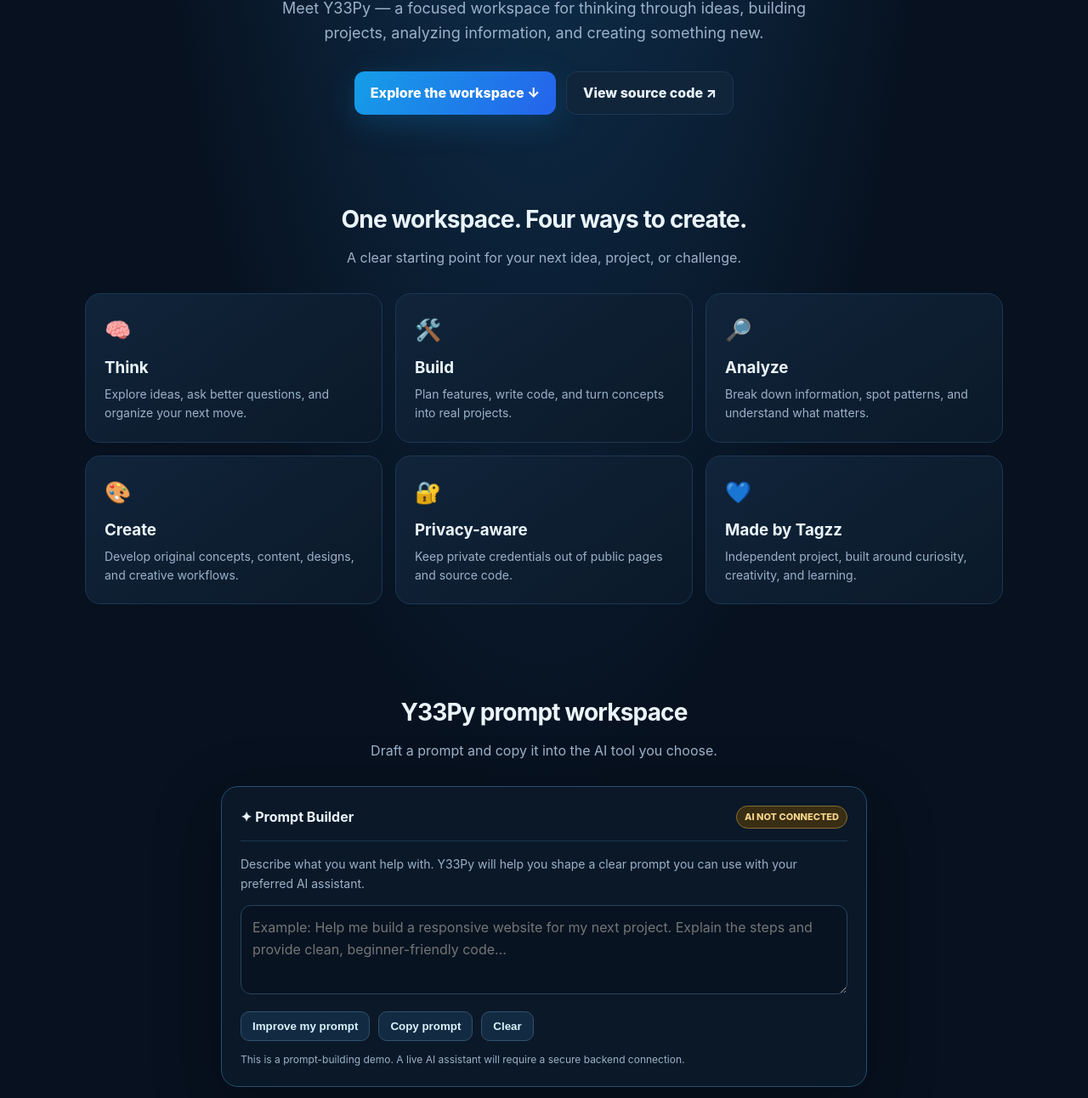
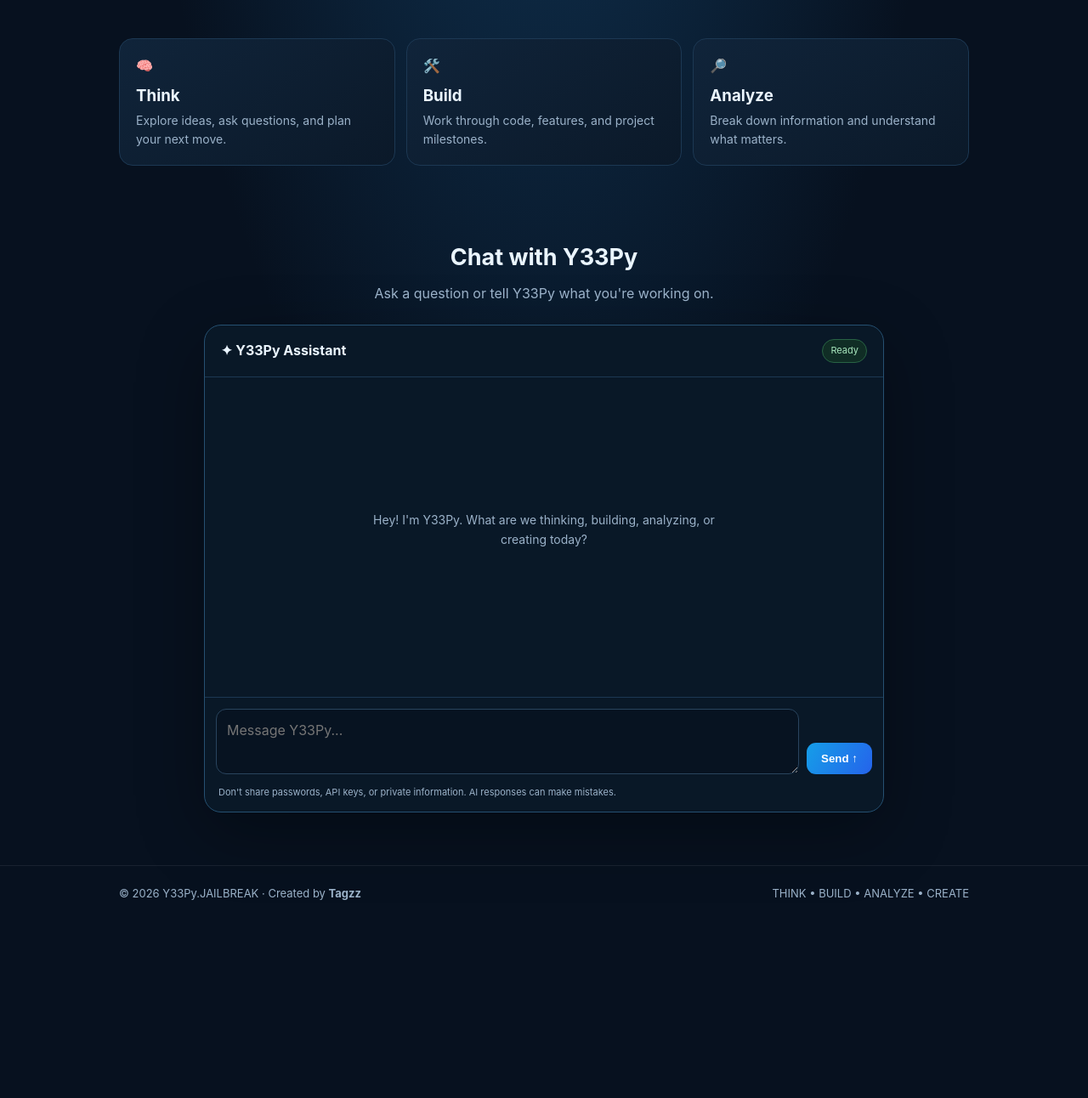
Before and after one commit to tagzzvr-cmyk/Y33Py.JAILBREAK, a plain HTML site: page index.html in a window 1280 px wide. Shown: the part 406-1698 px from the top of the page at 85% size. After the commit the page ends 1497 px from the top, so only its background shows below. Drawn offline with Linux system fonts and the light colour scheme.

Commit message:
Connect chat interface to Y33Py API

```diff
--- a/index.html
+++ b/index.html
@@ -1,66 +1,51 @@
 <!doctype html>
 <html lang="en">
 <head>
-<meta charset="utf-8">
-<meta name="viewport" content="width=device-width,initial-scale=1">
-<meta name="theme-color" content="#07111f">
-<meta name="description" content="Y33Py.JAILBREAK — Think, Build, Analyze, Create. A creator-led AI workspace by Tagzz.">
-<title>Y33Py.JAILBREAK — Think. Build. Analyze. Create.</title>
+<meta charset="utf-8"><meta name="viewport" content="width=device-width,initial-scale=1"><meta name="theme-color" content="#07111f">
+<meta name="description" content="Y33Py.JAILBREAK — Think, Build, Analyze, Create. Created by Tagzz.">
+<title>Y33Py.JAILBREAK — Meet Y33Py</title>
 <style>
-:root{color-scheme:dark;--bg:#07111f;--panel:#0d1b2c;--panel2:#10243a;--line:#1c3853;--text:#eaf5ff;--muted:#9bb2c9;--blue:#39b9ff;--cyan:#6be7ff}
-*{box-sizing:border-box}body{margin:0;background:radial-gradient(ellipse at 50% -20%,#123c60 0,transparent 55%),var(--bg);color:var(--text);font:16px/1.6 Inter,ui-sans-serif,system-ui,-apple-system,Segoe UI,sans-serif}
-a{color:inherit;text-decoration:none}.wrap{width:min(1080px,calc(100% - 40px));margin:auto}
-nav{height:76px;display:flex;align-items:center;justify-content:space-between;border-bottom:1px solid #ffffff12}
-.brand{font-weight:900;letter-spacing:.04em}.brand span{color:var(--cyan)}.navlinks{display:flex;gap:22px;color:var(--muted);font-size:14px}
-.hero{padding:92px 0 66px;text-align:center}.eyebrow{display:inline-flex;gap:8px;align-items:center;border:1px solid #2a6485;background:#0b2940;border-radius:99px;padding:6px 13px;color:#a9eaff;font-size:12px;font-weight:800;letter-spacing:.13em;text-transform:uppercase}
-h1{font-size:clamp(42px,8vw,78px);line-height:1.02;letter-spacing:-.055em;margin:24px 0 18px}.grad{background:linear-gradient(90deg,#fff,#79dfff 55%,#389bff);background-clip:text;color:transparent}
-.lead{max-width:650px;margin:0 auto;color:var(--muted);font-size:18px}.actions{display:flex;justify-content:center;gap:12px;flex-wrap:wrap;margin-top:30px}
-.btn{display:inline-flex;align-items:center;justify-content:center;padding:12px 19px;border-radius:12px;font-weight:800;border:1px solid var(--line);background:#10243a}.btn.primary{background:linear-gradient(120deg,#159ee8,#2563eb);border:0;color:white;box-shadow:0 10px 35px #147bc444}
-.section{padding:35px 0 70px}.section h2{text-align:center;font-size:28px;letter-spacing:-.03em;margin:0 0 10px}.sub{text-align:center;color:var(--muted);margin:0 auto 28px;max-width:600px}
-.grid{display:grid;grid-template-columns:repeat(3,1fr);gap:15px}.card{background:linear-gradient(145deg,#10243a,#0b1929);border:1px solid var(--line);border-radius:18px;padding:22px}.ico{font-size:25px}.card h3{margin:10px 0 5px}.card p{margin:0;color:var(--muted);font-size:14px}
-.workspace{max-width:760px;margin:0 auto;background:#0a1828;border:1px solid #255071;border-radius:20px;padding:22px;box-shadow:0 24px 80px #0005}.status{display:flex;justify-content:space-between;align-items:center;gap:12px;border-bottom:1px solid var(--line);padding-bottom:14px;margin-bottom:16px}.pill{font-size:11px;border:1px solid #8a7135;color:#f5d58a;background:#392d13;border-radius:99px;padding:4px 9px;font-weight:800}.workspace p{color:var(--muted);font-size:14px}.prompt{width:100%;min-height:105px;resize:vertical;background:#071321;border:1px solid #29445e;border-radius:12px;padding:13px;color:var(--text);font:inherit;outline:none}.prompt:focus{border-color:var(--blue)}.tools{display:flex;gap:10px;flex-wrap:wrap;margin-top:12px}.tools button{cursor:pointer;background:#132b42;color:#d9f3ff;border:1px solid #31516b;border-radius:10px;padding:9px 13px;font-weight:700}.tools button:hover{border-color:var(--cyan)}.note{font-size:12px!important;margin:12px 0 0}
-footer{border-top:1px solid #ffffff12;padding:25px 0 35px;color:var(--muted);font-size:13px}.foot{display:flex;justify-content:space-between;gap:12px;flex-wrap:wrap}
-@media(max-width:700px){.navlinks{gap:12px;font-size:12px}.grid{grid-template-columns:1fr}.hero{padding:70px 0 48px}.lead{font-size:16px}.section{padding-bottom:48px}}
+:root{color-scheme:dark;--bg:#07111f;--panel:#0d1b2c;--line:#1c3853;--text:#eaf5ff;--muted:#9bb2c9;--blue:#229fe6;--cyan:#6be7ff}
+*{box-sizing:border-box}body{margin:0;background:radial-gradient(ellipse at 50% -20%,#123c60 0,transparent 55%),var(--bg);color:var(--text);font:16px/1.6 Inter,system-ui,-apple-system,Segoe UI,sans-serif}
+a{color:inherit;text-decoration:none}.wrap{width:min(1000px,calc(100% - 32px));margin:auto}
+nav{height:70px;display:flex;align-items:center;justify-content:space-between;border-bottom:1px solid #ffffff12}.brand{font-weight:900;letter-spacing:.04em}.brand span{color:var(--cyan)}.navlinks{display:flex;gap:18px;color:var(--muted);font-size:14px}
+.hero{text-align:center;padding:76px 0 42px}.eyebrow{display:inline-block;border:1px solid #2a6485;background:#0b2940;border-radius:99px;padding:5px 12px;color:#a9eaff;font-size:11px;font-weight:800;letter-spacing:.13em}
+h1{font-size:clamp(42px,8vw,72px);line-height:1.03;letter-spacing:-.055em;margin:20px 0 14px}.grad{background:linear-gradient(90deg,#fff,#79dfff 55%,#389bff);background-clip:text;color:transparent}.lead{max-width:620px;margin:auto;color:var(--muted);font-size:17px}
+.btn{border:0;border-radius:11px;padding:11px 17px;background:linear-gradient(120deg,#159ee8,#2563eb);color:white;font-weight:800;cursor:pointer}.btn:disabled{opacity:.5;cursor:not-allowed}
+.section{padding:24px 0 62px}.section h2{text-align:center;font-size:27px;margin:0 0 8px}.sub{text-align:center;color:var(--muted);margin:0 auto 24px}
+.grid{display:grid;grid-template-columns:repeat(3,1fr);gap:13px}.card{background:linear-gradient(145deg,#10243a,#0b1929);border:1px solid var(--line);border-radius:16px;padding:19px}.card h3{margin:7px 0 3px}.card p{margin:0;color:var(--muted);font-size:14px}
+.chat{max-width:800px;margin:auto;background:#091827;border:1px solid #255071;border-radius:20px;overflow:hidden;box-shadow:0 24px 80px #0005}.chathead{padding:16px 19px;border-bottom:1px solid var(--line);display:flex;justify-content:space-between;align-items:center;gap:10px}.state{font-size:11px;color:#a8e7bd;border:1px solid #286344;background:#102d25;border-radius:99px;padding:4px 9px}.messages{height:360px;overflow-y:auto;padding:17px;display:flex;flex-direction:column;gap:12px}.bubble{max-width:88%;padding:11px 14px;border-radius:15px;white-space:pre-wrap;overflow-wrap:anywhere}.user{align-self:flex-end;background:#124c73;border:1px solid #2874a3}.assistant{align-self:flex-start;background:#12263a;border:1px solid #29445e}.welcome{color:var(--muted);font-size:14px;text-align:center;margin:auto;max-width:420px}.compose{padding:13px;border-top:1px solid var(--line);display:flex;gap:9px;align-items:flex-end}.compose textarea{flex:1;min-width:0;min-height:48px;max-height:140px;resize:vertical;background:#071321;border:1px solid #29445e;border-radius:12px;padding:12px;color:var(--text);font:inherit;outline:none}.compose textarea:focus{border-color:var(--blue)}.hint{padding:0 16px 13px;color:var(--muted);font-size:11px}.error{color:#ffb4b4;font-size:13px;text-align:center;padding:8px 15px}
+footer{border-top:1px solid #ffffff12;padding:22px 0 30px;color:var(--muted);font-size:13px}.foot{display:flex;justify-content:space-between;gap:12px;flex-wrap:wrap}
+@media(max-width:650px){.navlinks{gap:11px;font-size:12px}.grid{grid-template-columns:1fr}.hero{padding:58px 0 32px}.lead{font-size:15px}.messages{height:52vh;min-height:300px}.bubble{max-width:94%}.compose{gap:7px}.compose .btn{padding:11px 13px}}
 </style>
 </head>
 <body>
-<header class="wrap">
-<nav><a class="brand" href="#">Y33P<span>y</span>.JAILBREAK</a><div class="navlinks"><a href="#features">Features</a><a href="#workspace">Workspace</a><a href="https://github.com/tagzzvr-cmyk/Y33Py.JAILBREAK" target="_blank" rel="noreferrer">GitHub ↗</a></div></nav>
-</header>
+<header class="wrap"><nav><a class="brand" href="#">Y33P<span>y</span>.JAILBREAK</a><div class="navlinks"><a href="#features">Features</a><a href="#chat">Chat</a><a href="https://github.com/tagzzvr-cmyk/Y33Py.JAILBREAK" target="_blank" rel="noreferrer">GitHub ↗</a></div></nav></header>
 <main>
-<section class="hero wrap">
-<div class="eyebrow">✦ CREATOR-LED AI WORKSPACE</div>
-<h1>Think bigger.<br><span class="grad">Build anything.</span></h1>
-<p class="lead">Meet Y33Py — a focused workspace for thinking through ideas, building projects, analyzing information, and creating something new.</p>
-<div class="actions"><a class="btn primary" href="#workspace">Explore the workspace ↓</a><a class="btn" href="https://github.com/tagzzvr-cmyk/Y33Py.JAILBREAK" target="_blank" rel="noreferrer">View source code ↗</a></div>
-</section>
-<section class="section wrap" id="features">
-<h2>One workspace. Four ways to create.</h2><p class="sub">A clear starting point for your next idea, project, or challenge.</p>
-<div class="grid">
-<article class="card"><div class="ico">🧠</div><h3>Think</h3><p>Explore ideas, ask better questions, and organize your next move.</p></article>
-<article class="card"><div class="ico">🛠️</div><h3>Build</h3><p>Plan features, write code, and turn concepts into real projects.</p></article>
-<article class="card"><div class="ico">🔎</div><h3>Analyze</h3><p>Break down information, spot patterns, and understand what matters.</p></article>
-<article class="card"><div class="ico">🎨</div><h3>Create</h3><p>Develop original concepts, content, designs, and creative workflows.</p></article>
-<article class="card"><div class="ico">🔐</div><h3>Privacy-aware</h3><p>Keep private credentials out of public pages and source code.</p></article>
-<article class="card"><div class="ico">💙</div><h3>Made by Tagzz</h3><p>Independent project, built around curiosity, creativity, and learning.</p></article>
-</div>
-</section>
-<section class="section wrap" id="workspace">
-<h2>Y33Py prompt workspace</h2><p class="sub">Draft a prompt and copy it into the AI tool you choose.</p>
-<div class="workspace">
-<div class="status"><strong>✦ Prompt Builder</strong><span class="pill">AI NOT CONNECTED</span></div>
-<p>Describe what you want help with. Y33Py will help you shape a clear prompt you can use with your preferred AI assistant.</p>
-<textarea class="prompt" id="idea" placeholder="Example: Help me build a responsive website for my next project. Explain the steps and provide clean, beginner-friendly code..."></textarea>
-<div class="tools"><button id="build">Improve my prompt</button><button id="copy">Copy prompt</button><button id="clear">Clear</button></div>
-<p class="note" id="message" aria-live="polite">This is a prompt-building demo. A live AI assistant will require a secure backend connection.</p>
-</div>
+<section class="hero wrap"><div class="eyebrow">✦ YOUR AI WORKSPACE</div><h1>Meet Y33Py.<br><span class="grad">Think bigger.</span></h1><p class="lead">Think • Build • Analyze • Create. Your project assistant, powered by OpenAI.</p></section>
+<section class="section wrap" id="features"><div class="grid">
+<article class="card"><div>🧠</div><h3>Think</h3><p>Explore ideas, ask questions, and plan your next move.</p></article>
+<article class="card"><div>🛠️</div><h3>Build</h3><p>Work through code, features, and project milestones.</p></article>
+<article class="card"><div>🔎</div><h3>Analyze</h3><p>Break down information and understand what matters.</p></article>
+</div></section>
+<section class="section wrap" id="chat"><h2>Chat with Y33Py</h2><p class="sub">Ask a question or tell Y33Py what you're working on.</p>
+<div class="chat"><div class="chathead"><strong>✦ Y33Py Assistant</strong><span class="state" id="status">Ready</span></div>
+<div class="messages" id="messages" aria-live="polite"><div class="welcome" id="welcome">Hey! I'm Y33Py. What are we thinking, building, analyzing, or creating today?</div></div>
+<div class="error" id="error" role="status"></div>
+<form class="compose" id="chatForm"><textarea id="message" maxlength="8000" placeholder="Message Y33Py..." aria-label="Message Y33Py" required></textarea><button class="btn" id="send" type="submit">Send ↑</button></form>
+<div class="hint">Don't share passwords, API keys, or private information. AI responses can make mistakes.</div></div>
 </section>
 </main>
 <footer><div class="wrap foot"><span>© 2026 Y33Py.JAILBREAK · Created by <strong>Tagzz</strong></span><span>THINK • BUILD • ANALYZE • CREATE</span></div></footer>
 <script>
-const idea=document.getElementById('idea'),message=document.getElementById('message');
-document.getElementById('build').addEventListener('click',()=>{const v=idea.value.trim();if(!v){message.textContent='Write an idea first, then tap Improve my prompt.';return;}idea.value='Act as a clear, thoughtful project assistant. Help me with this request: '+v+'\n\nPlease: (1) clarify the goal, (2) give practical step-by-step guidance, (3) include examples or code when useful, (4) explain important trade-offs, and (5) be honest about limitations. Keep the result safe, accurate, and easy to follow.';message.textContent='Prompt improved. Review it, then copy it into your chosen AI assistant.';});
-document.getElementById('copy').addEventListener('click',async()=>{if(!idea.value.trim()){message.textContent='There is no prompt to copy yet.';return;}try{await navigator.clipboard.writeText(idea.value);message.textContent='Copied to clipboard!';}catch(e){idea.select();message.textContent='Select the text and copy it using your browser menu.';}});
-document.getElementById('clear').addEventListener('click',()=>{idea.value='';message.textContent='Workspace cleared.';});
+const form=document.getElementById('chatForm'),input=document.getElementById('message'),messagesEl=document.getElementById('messages'),statusEl=document.getElementById('status'),errorEl=document.getElementById('error'),send=document.getElementById('send');
+const history=[];
+function addBubble(role,text){const el=document.createElement('div');el.className='bubble '+role;el.textContent=text;messagesEl.appendChild(el);messagesEl.scrollTop=messagesEl.scrollHeight;}
+form.addEventListener('submit',async(e)=>{e.preventDefault();const text=input.value.trim();if(!text||send.disabled)return;document.getElementById('welcome')?.remove();errorEl.textContent='';history.push({role:'user',content:text});addBubble('user',text);input.value='';send.disabled=true;statusEl.textContent='Thinking…';const pending=document.createElement('div');pending.className='bubble assistant';pending.textContent='Y33Py is thinking…';messagesEl.appendChild(pending);messagesEl.scrollTop=messagesEl.scrollHeight;
+try{const response=await fetch('/api/chat',{method:'POST',headers:{'Content-Type':'application/json'},body:JSON.stringify({messages:history})});const data=await response.json();pending.remove();if(!response.ok)throw new Error(data.error||'Unable to reach Y33Py.');const reply=String(data.reply||'').trim();if(!reply)throw new Error('Y33Py returned an empty response.');history.push({role:'assistant',content:reply});addBubble('assistant',reply);statusEl.textContent='Ready';}
+catch(err){pending.remove();history.pop();errorEl.textContent=err.message+' If this is a new deployment, check the server setup.';statusEl.textContent='Connection issue';}
+finally{send.disabled=false;input.focus();}
+});
+input.addEventListener('keydown',(e)=>{if(e.key==='Enter'&&!e.shiftKey){e.preventDefault();form.requestSubmit();}});
 </script>
 </body></html>
```
